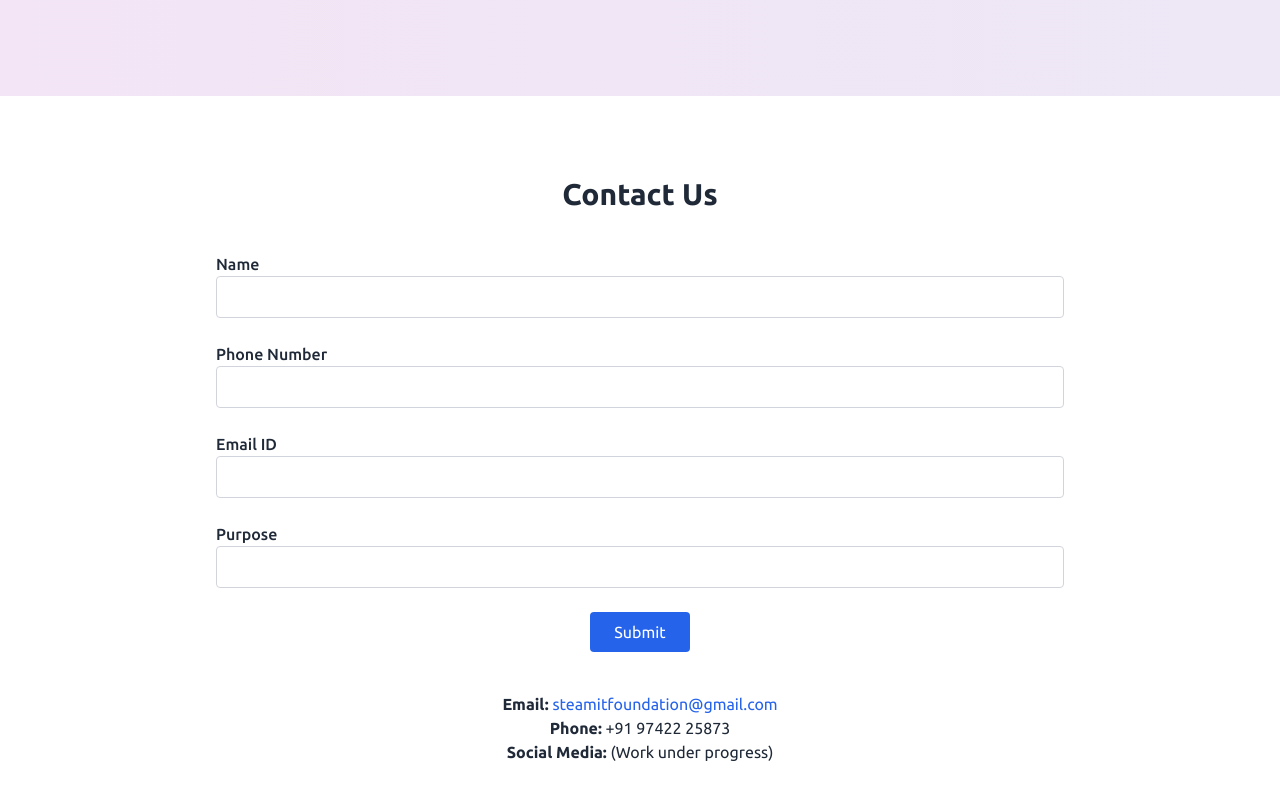
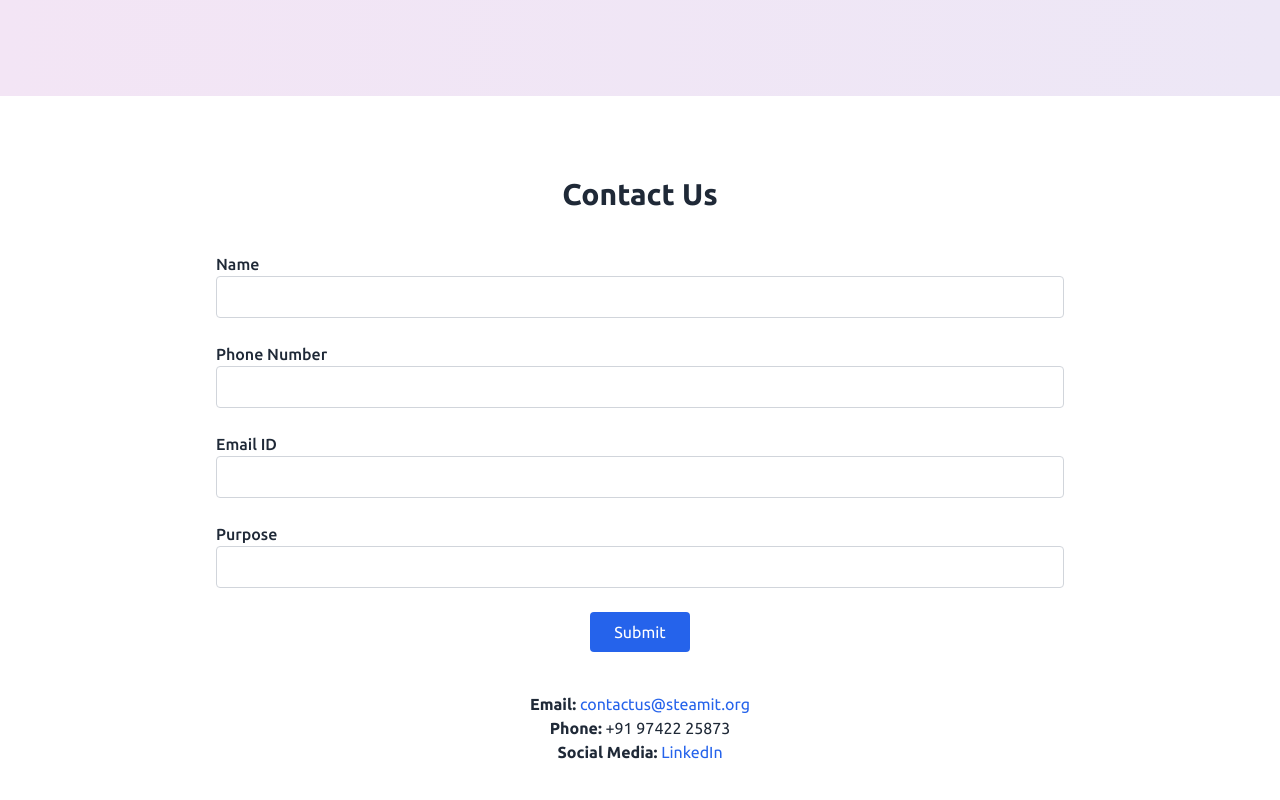
Before and after one commit to shivam-chaturvedi/steam-it, a website: page index.html in a window 1280 px wide. Shown: the part 6528-7328 px from the top of the page. Drawn offline with nearby package versions, Linux system fonts and the light colour scheme.

Commit message:
Update contact information and add LinkedIn link

```diff
--- a/index.html
+++ b/index.html
@@ -425,10 +425,10 @@
             </form>
 
             <div class="mt-10 text-center">
-                <p><strong>Email:</strong> <a href="mailto:steamitfoundation@gmail.com"
-                        class="text-blue-600">steamitfoundation@gmail.com</a></p>
+                <p><strong>Email:</strong> <a href="mailto:contactus@steamit.org"
+                        class="text-blue-600">contactus@steamit.org</a></p>
                 <p><strong>Phone:</strong> +91 97422 25873</p>
-                <p><strong>Social Media:</strong> (Work under progress)</p>
+                <p><strong>Social Media:</strong> <a href="https://www.linkedin.com/in/steam-it-foundation-116759376/" class="text-blue-600">LinkedIn</a></p>
             </div>
         </div>
     </section>
```
